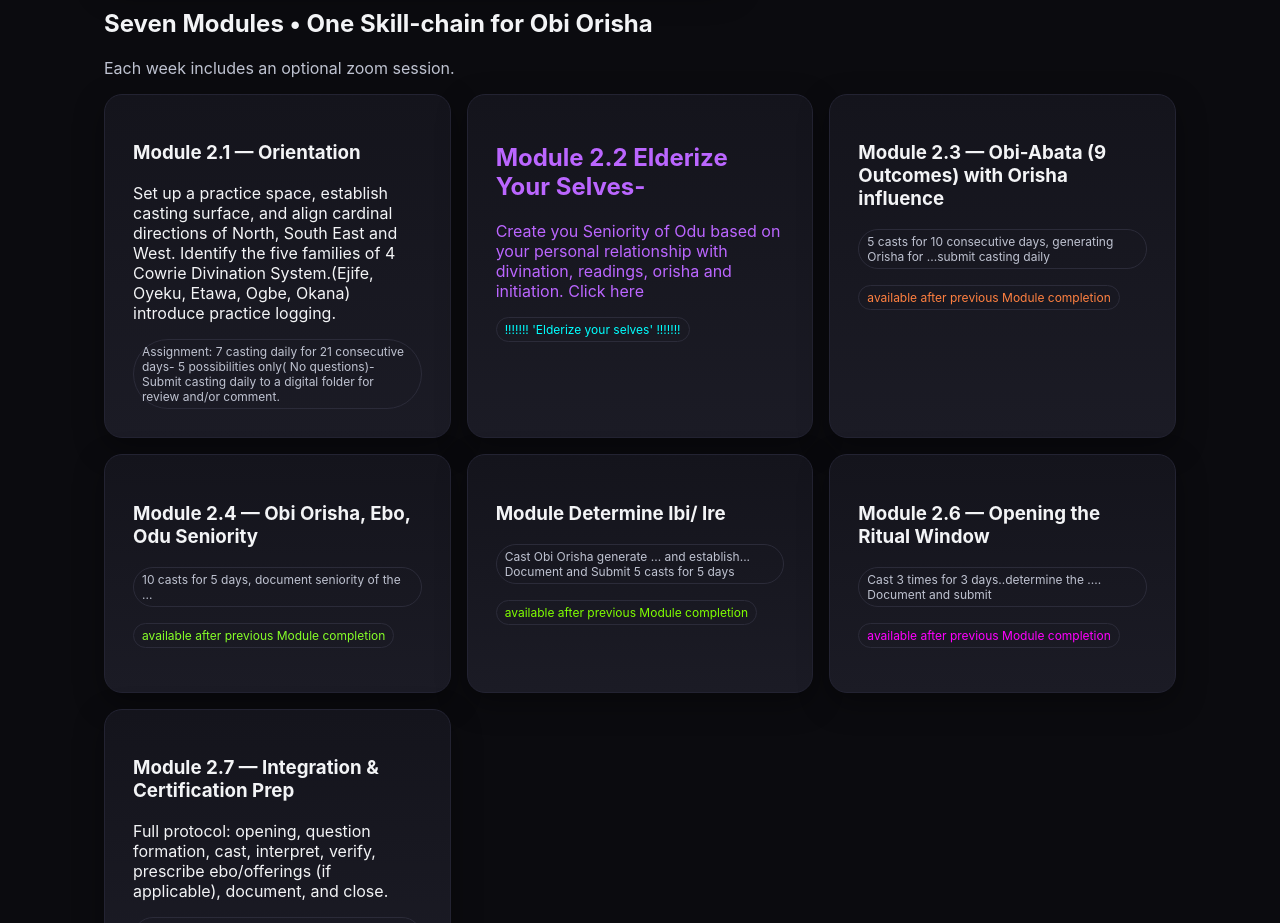
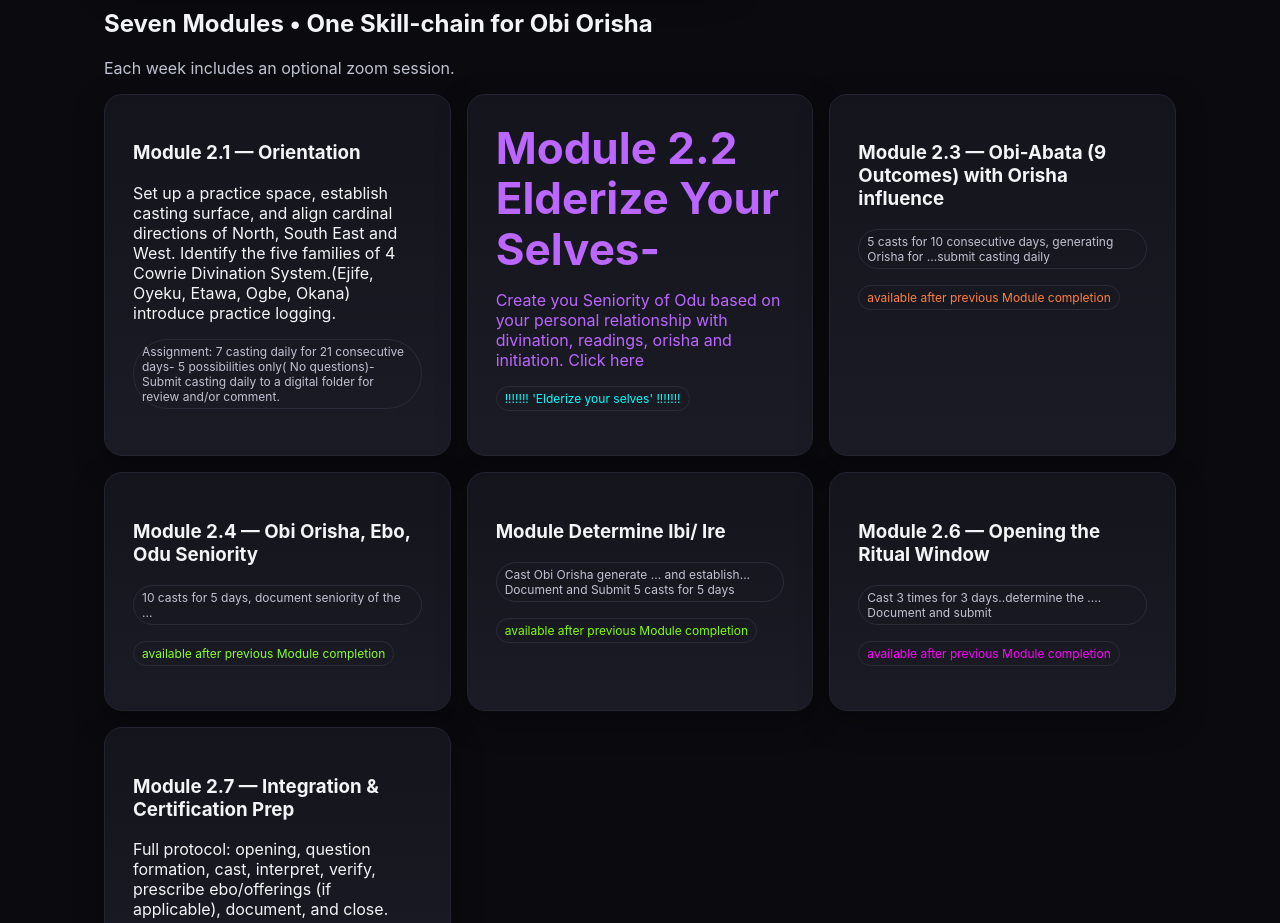
Before and after one commit to myswamig2/iyawo2, a plain HTML site: page index.html in a window 1280 px wide. Shown: the part 1080-2003 px from the top of the page. Drawn offline with Linux system fonts and the light colour scheme.

Commit message:
Change heading from h2 to h1 for Elderize section

```diff
--- a/index.html
+++ b/index.html
@@ -213,7 +213,7 @@
 
         <div class="card">
           <a href="eldership.html" title="!!!!!!!    'Elderize your selves'    !!!!!!!">
-            <h2>Module  2.2 Elderize Your Selves-</h2>
+            <h1>Module  2.2 Elderize Your Selves-</h1>
 
 
           <p>Create you Seniority of Odu based on your personal relationship with divination, readings, orisha and initiation. Click here</p>
```
